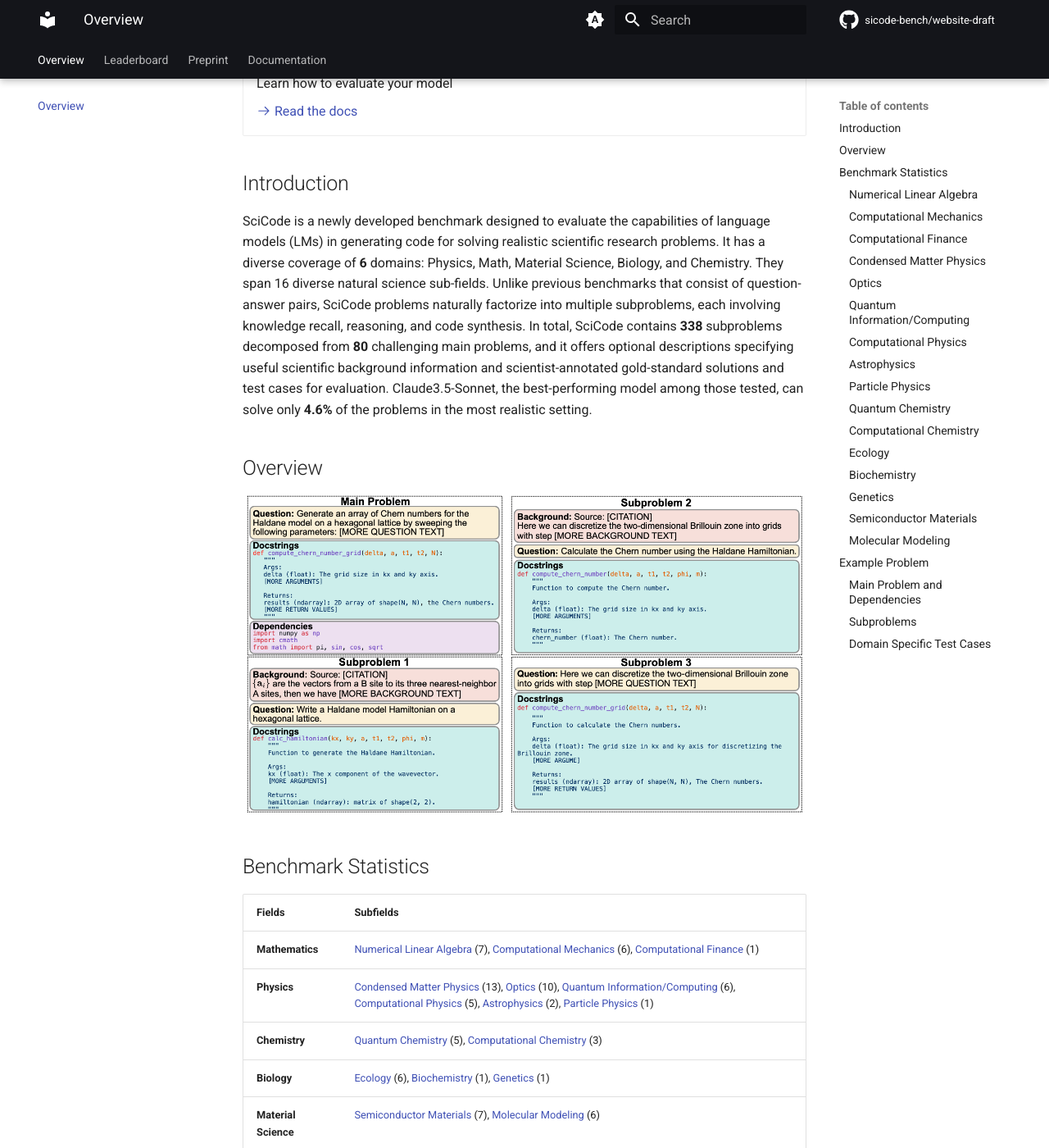
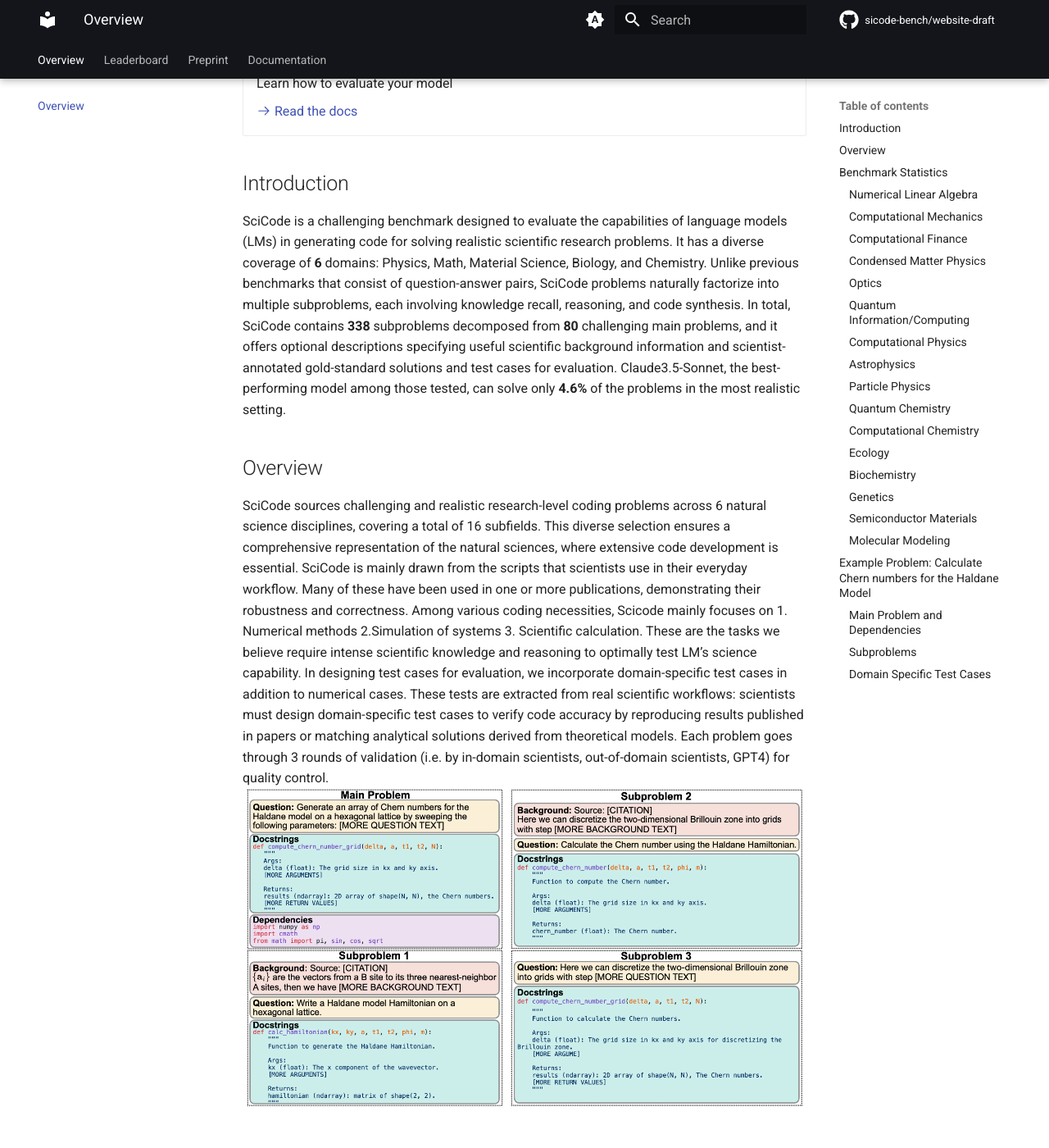
Before and after one commit to scicode-bench/scicode-bench.github.io, an MkDocs documentation site: the page built from docs/index.md, in a window 1280 px wide and 1400 px high, scrolled down 827 px. Shown: the whole window at 82% size. Built offline with MkDocs 1.6.1 and Material for MkDocs 9.7.7, drawn with Linux system fonts in a browser that asks for light colours; comment, search, counter and statistics services are not loaded; some of the changed text lies outside the part shown.

Commit message:
Update index.md

```diff
--- a/docs/index.md
+++ b/docs/index.md
@@ -59,11 +59,11 @@
 
 
 ## Introduction
-SciCode is a newly developed benchmark designed to evaluate the capabilities of language models (LMs) in generating code for solving realistic scientific research problems. It has a diverse coverage of **6** domains: Physics, Math, Material Science, Biology, and Chemistry. They span 16 diverse natural science sub-fields. Unlike previous benchmarks that consist of question-answer pairs, SciCode problems naturally factorize into multiple subproblems, each involving knowledge recall, reasoning, and code synthesis. In total, SciCode contains **338** subproblems decomposed from **80** challenging main problems, and it offers optional descriptions specifying useful scientific background information and scientist-annotated gold-standard solutions and test cases for evaluation. Claude3.5-Sonnet, the best-performing model among those tested, can solve only **4.6%** of the problems in the most realistic setting.
+SciCode is a challenging benchmark designed to evaluate the capabilities of language models (LMs) in generating code for solving realistic scientific research problems. It has a diverse coverage of **6** domains: Physics, Math, Material Science, Biology, and Chemistry. Unlike previous benchmarks that consist of question-answer pairs, SciCode problems naturally factorize into multiple subproblems, each involving knowledge recall, reasoning, and code synthesis. In total, SciCode contains **338** subproblems decomposed from **80** challenging main problems, and it offers optional descriptions specifying useful scientific background information and scientist-annotated gold-standard solutions and test cases for evaluation. Claude3.5-Sonnet, the best-performing model among those tested, can solve only **4.6%** of the problems in the most realistic setting.
 
 
 ## Overview
-
+SciCode sources challenging and realistic research-level coding problems across 6 natural science disciplines, covering a total of 16 subfields. This diverse selection ensures a comprehensive representation of the natural sciences, where extensive code development is essential. SciCode is mainly drawn from the scripts that scientists use in their everyday workflow. Many of these have been used in one or more publications, demonstrating their robustness and correctness. Among various coding necessities, Scicode mainly focuses on 1. Numerical methods 2.Simulation of systems 3. Scientific calculation. These are the tasks we believe require intense scientific knowledge and reasoning to optimally test LM’s science capability. In designing test cases for evaluation, we incorporate domain-specific test cases in addition to numerical cases. These tests are extracted from real scientific workflows: scientists must design domain-specific test cases to verify code accuracy by reproducing results published in papers or matching analytical solutions derived from theoretical models. Each problem goes through 3 rounds of validation (i.e. by in-domain scientists, out-of-domain scientists, GPT4) for quality control.
 ![Image Title](figures/SciCode_example_problem.png)
 ## Benchmark Statistics
 
@@ -189,7 +189,7 @@
 5.
 6.
 
-## Example Problem
+## Example Problem: Calculate Chern numbers for the Haldane Model
 ### Main Problem and Dependencies
 **1. Generate an array of Chern numbers for the Haldane model on a hexagonal lattice by sweeping the following parameters: the on-site energy to next-nearest-neighbor coupling constant ratio ($m/t_2$ from -6 to 6 with $N$ samples) and the phase ($\phi$ from -$\pi$ to $\pi$ with $N$ samples) values. Given the lattice spacing $a$, the nearest-neighbor coupling constant $t_1$, the next-nearest-neighbor coupling constant $t_2$, the grid size $\delta$ for discretizing the Brillouin zone in the $k_x$ and $k_y$ directions (assuming the grid sizes are the same in both directions), and the number of sweeping grid points $N$ for $m/t_2$ and $\phi$.**
 
```
